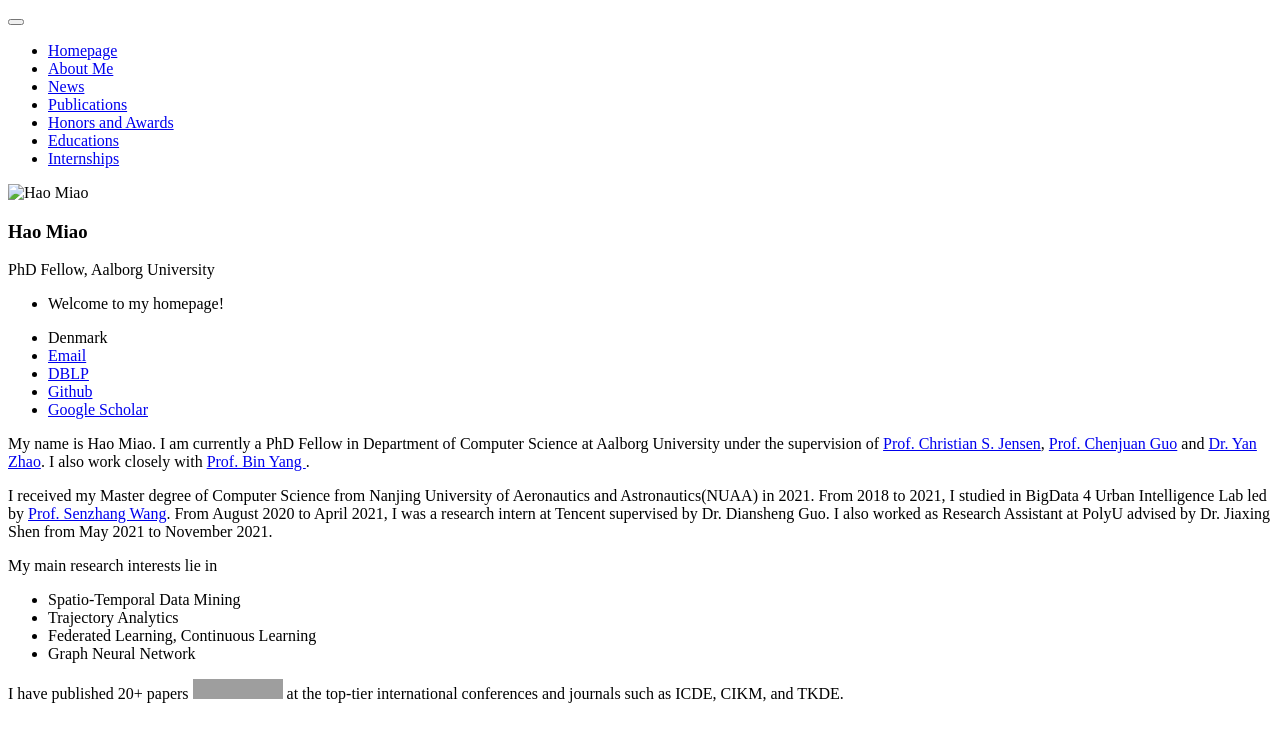
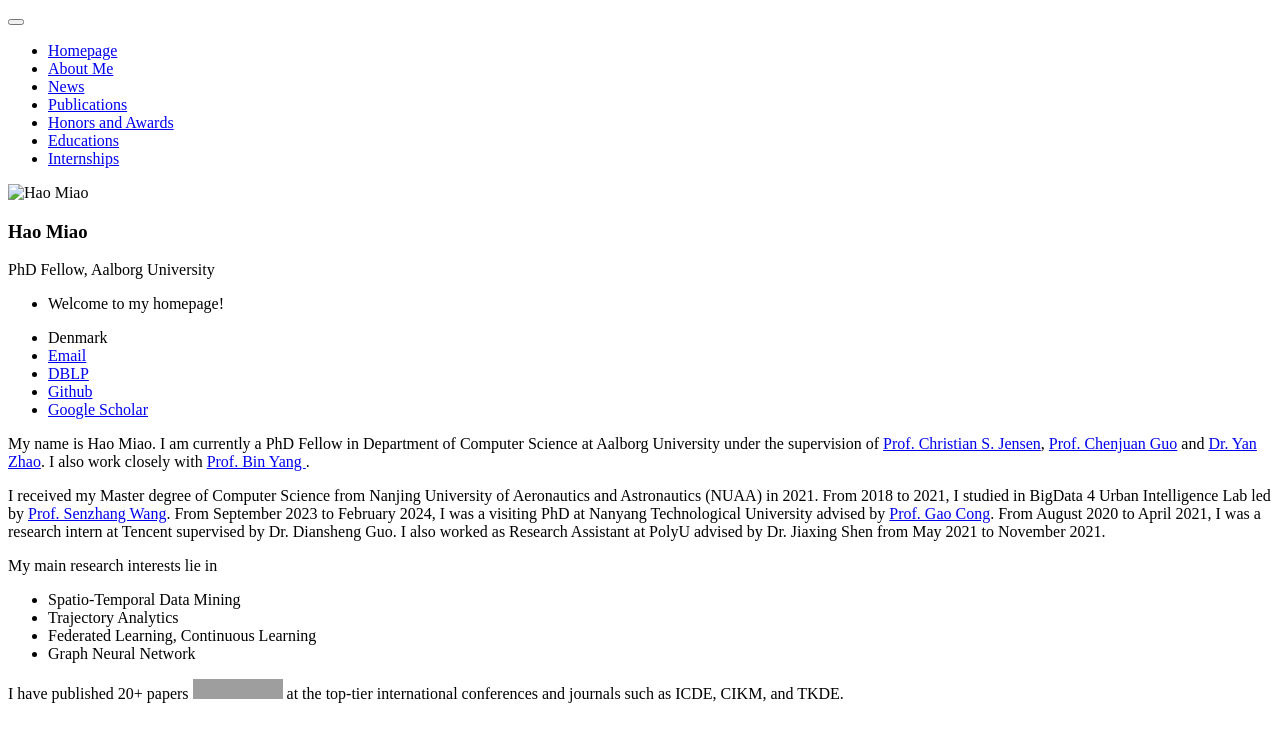
Before and after one commit to MiaoHaoSunny/MiaoHaoSunny.github.io, a Jekyll site: the page built from _pages/includes/intro.md, in a window 1280 px wide. Shown: the top 742 px of the page. Built offline with Jekyll 4.4.1, drawn with Linux system fonts in a browser that asks for light colours; our own code applies the rules of GitHub Pages for plain Markdown files; grey boxes are pictures that could not be loaded.

Commit message:
Update intro.md

```diff
--- a/_pages/includes/intro.md
+++ b/_pages/includes/intro.md
@@ -1,6 +1,6 @@
 My name is Hao Miao. I am currently a PhD Fellow in Department of Computer Science at Aalborg University under the supervision of <a href="http://people.cs.aau.dk/~csj/">Prof. Christian S. Jensen</a>, <a href="https://faculty.ecnu.edu.cn/_s37/gcj/main.psp">Prof. Chenjuan Guo</a> and <a href="http://www.zhao-yan.com">Dr. Yan Zhao</a>. I also work closely with <a href="https://faculty.ecnu.edu.cn/_s37/yb2/main.psp">Prof. Bin Yang </a>.
 
-I received my Master degree of Computer Science from Nanjing University of Aeronautics and Astronautics(NUAA) in 2021. From 2018 to 2021, I studied in BigData 4 Urban Intelligence Lab led by <a href="https://senzhangwangcsu.github.io/index.html">Prof. Senzhang Wang</a>.  From August 2020 to April 2021, I was a research intern at Tencent supervised by Dr. Diansheng Guo. I also worked as Research Assistant at PolyU advised by Dr. Jiaxing Shen from May 2021 to November 2021.
+I received my Master degree of Computer Science from Nanjing University of Aeronautics and Astronautics (NUAA) in 2021. From 2018 to 2021, I studied in BigData 4 Urban Intelligence Lab led by <a href="https://senzhangwangcsu.github.io/index.html">Prof. Senzhang Wang</a>. From September 2023 to February 2024, I was a visiting PhD at Nanyang Technological University advised by [Prof. Gao Cong](https://personal.ntu.edu.sg/gaocong/). From August 2020 to April 2021, I was a research intern at Tencent supervised by Dr. Diansheng Guo. I also worked as Research Assistant at PolyU advised by Dr. Jiaxing Shen from May 2021 to November 2021.
 
 My main research interests lie in
 - Spatio-Temporal Data Mining
```
